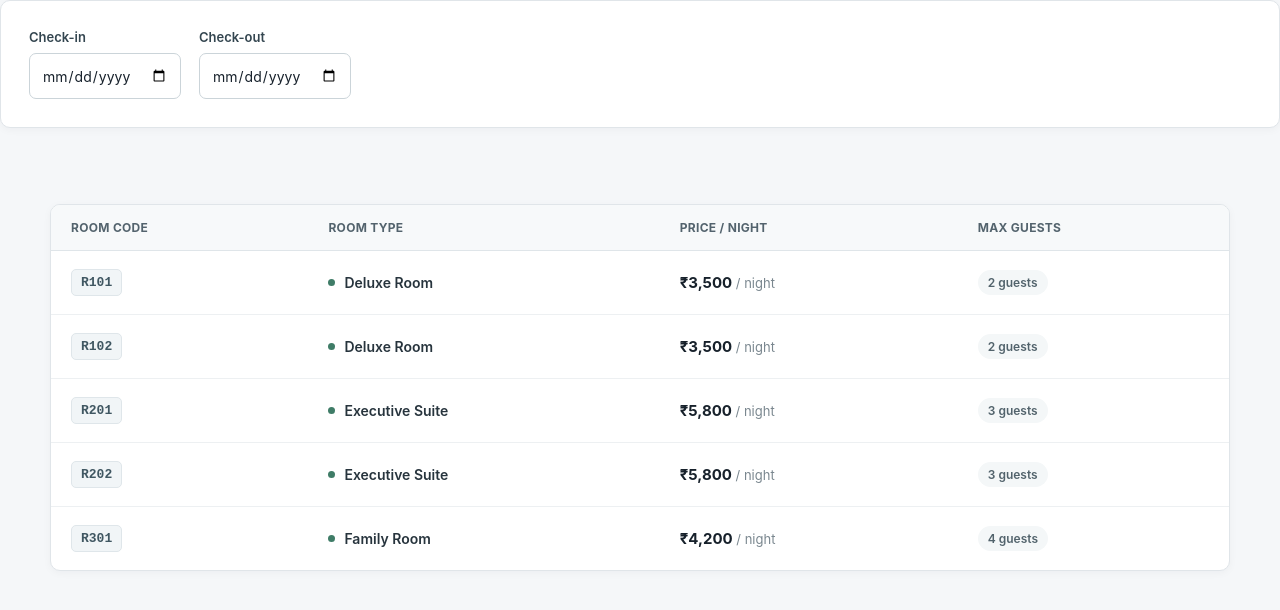
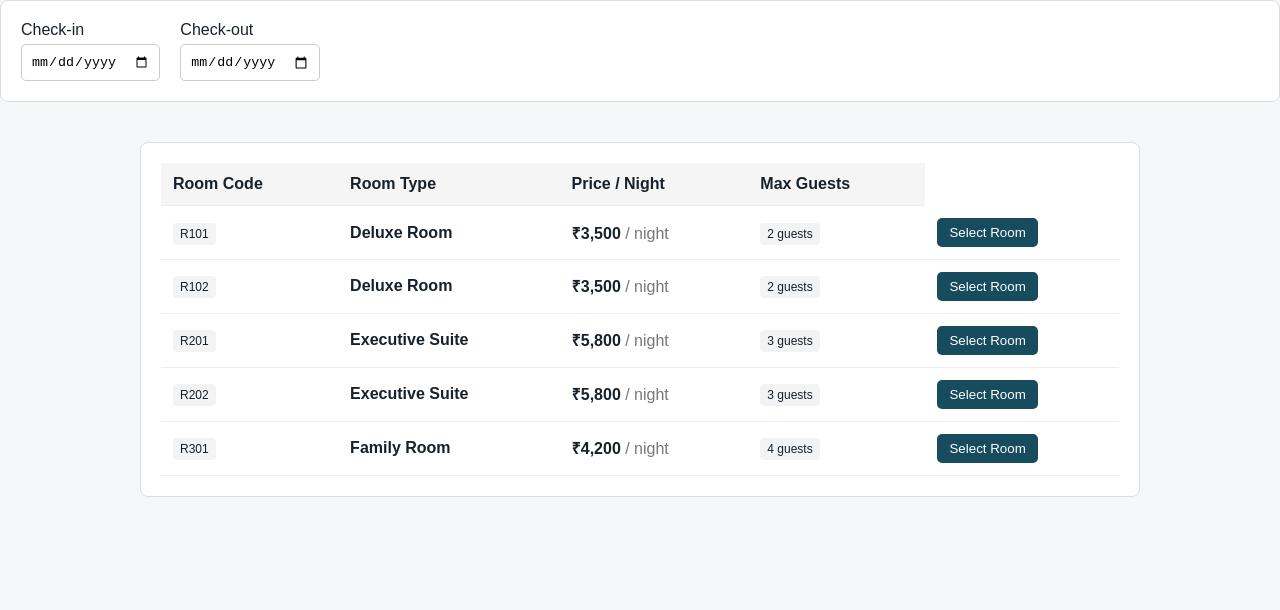
Before and after one commit to BhargabDutta/hotel-booking, a React (Vite) app: page / in a window 1280 px wide. Shown: the top 610 px of the page. Built offline with nearby package versions, Linux system fonts and the light colour scheme.

Commit message:
applying room selection and optimizing css

```diff
--- a/src/App.jsx
+++ b/src/App.jsx
@@ -1,11 +1,15 @@
-
+import { useState } from "react";
 import RoomDisplay from "./components/RoomDisplay";
 import SelectDates from "./components/SelectDates";
 function App() {
+  const [selectedRoom, setSelectedRoom] = useState(null);
   return (
     <div>
       <SelectDates />
-      <RoomDisplay />
+      <RoomDisplay
+        selectedRoom={selectedRoom}
+        setSelectedRoom={setSelectedRoom}
+      />
     </div>
   );
 }
--- a/src/components/RoomDisplay.jsx
+++ b/src/components/RoomDisplay.jsx
@@ -31,7 +31,7 @@ const rooms = [
     maxGuests: 4,
   },
 ];
-function RoomDisplay() {
+function RoomDisplay({ selectedRoom, setSelectedRoom }) {
   return (
     <div>
         <main className="container">
@@ -48,15 +48,20 @@ function RoomDisplay() {
                     </thead>
 
                     <tbody>
-                {rooms.map((room) => (
-                  <tr key={room.roomCode}>
+                    {rooms.map((room) => {
+                        const isSelected = selectedRoom?.roomCode === room.roomCode;
+
+                        return (
+                        <tr
+                            key={room.roomCode}
+                            className={isSelected ? "selected-row" : ""}
+                        >
                             <td>
                             <span className="room-code">{room.roomCode}</span>
                             </td>
 
                             <td>
                             <div className="room-type">
-                        <span className="room-dot"></span>
                                 {room.roomType}
                             </div>
                             </td>
@@ -73,10 +78,34 @@ function RoomDisplay() {
                                 {room.maxGuests} guests
                             </span>
                             </td>
+
+                            <td>
+                            <button
+                                className={`select-btn ${isSelected ? "selected" : ""}`}
+                                onClick={() => setSelectedRoom(room)}
+                            >
+                                {isSelected ? "Selected" : "Select Room"}
+                            </button>
+                            </td>
                         </tr>
-                ))}
+                        );
+                    })}
                     </tbody>
                 </table>
+
+
+                {selectedRoom && (
+  <div className="selected-room-info">
+    <h3>Selected Room</h3>
+    <p>
+      <strong>{selectedRoom.roomCode}</strong> — {selectedRoom.roomType}
+    </p>
+    <p>
+      ₹{selectedRoom.pricePerNight.toLocaleString("en-IN")} / night • Max{" "}
+      {selectedRoom.maxGuests} guests
+    </p>
+  </div>
+)}
             </div>
             </section>
         </main>
--- a/src/index.css
+++ b/src/index.css
@@ -2,380 +2,108 @@
   box-sizing: border-box;
 }
 
-:root {
-  font-family:
-    Inter, ui-sans-serif, system-ui, -apple-system, BlinkMacSystemFont,
-    "Segoe UI", sans-serif;
-
+body {
+  margin: 0;
+  font-family: Arial, sans-serif;
+  background: #f5f7f9;
   color: #17212b;
-  background: #f5f7f9;
-  font-synthesis: none;
-  text-rendering: optimizeLegibility;
 }
 
-body {
-  margin: 0;
-  min-width: 320px;
-  min-height: 100vh;
-  background: #f5f7f9;
+.container {
+  width: 90%;
+  max-width: 1000px;
+  margin: 40px auto;
 }
 
-/* Header */
-
-.header {
-  height: 68px;
-  background: #ffffff;
-  border-bottom: 1px solid #e5e9ed;
-}
-
-.header-content {
-  width: min(1180px, calc(100% - 40px));
-  height: 100%;
-  margin: 0 auto;
-
-  display: flex;
-  align-items: center;
-  justify-content: space-between;
-}
-
-.brand {
-  display: flex;
-  align-items: center;
-  gap: 10px;
-
-  color: #173f50;
-  font-size: 19px;
-  font-weight: 700;
-  letter-spacing: -0.3px;
-}
-
-.brand-icon {
-  width: 34px;
-  height: 34px;
-  border-radius: 8px;
-
-  display: grid;
-  place-items: center;
-
-  background: #174b5e;
-  color: #ffffff;
-
-  font-size: 16px;
-  font-weight: 700;
-}
-
-.header-label {
-  color: #687681;
-  font-size: 14px;
-}
-
-/* Main */
-
-.container {
-  width: min(1180px, calc(100% - 40px));
-  margin: 0 auto;
-  padding: 48px 0 80px;
-}
-
-.page-heading {
-  display: flex;
-  align-items: flex-end;
-  justify-content: space-between;
-  gap: 24px;
-
-  margin-bottom: 28px;
-}
-
-.eyebrow {
-  margin: 0 0 8px;
-
-  color: #58707c;
-  font-size: 12px;
-  font-weight: 700;
-  letter-spacing: 1px;
-}
-
-h1 {
-  margin: 0;
-
-  color: #17212b;
-  font-size: 32px;
-  line-height: 1.2;
-  letter-spacing: -0.7px;
-}
-
-.subtitle {
-  margin: 9px 0 0;
-
-  color: #687681;
-  font-size: 15px;
-}
-
-/* Room count */
-
-.room-count {
-  min-width: 90px;
-  padding: 12px 16px;
-
-  display: flex;
-  flex-direction: column;
-  align-items: center;
-
-  background: #ffffff;
-  border: 1px solid #e1e6ea;
+.booking-form,
+.room-card {
+  background: white;
+  padding: 20px;
+  margin-bottom: 20px;
+  border: 1px solid #ddd;
   border-radius: 8px;
 }
 
-.room-count strong {
-  color: #173f50;
-  font-size: 20px;
-  line-height: 1.2;
-}
-
-.room-count span {
-  margin-top: 2px;
-  color: #71808a;
-  font-size: 12px;
-}
-
-/* Table card */
-
-.room-card {
-  overflow: hidden;
-
-  background: #ffffff;
-  border: 1px solid #e0e5e9;
-  border-radius: 10px;
-
-  box-shadow: 0 2px 8px rgba(23, 33, 43, 0.04);
-}
-
-.table-wrapper {
-  width: 100%;
-  overflow-x: auto;
-}
-
-table {
-  width: 100%;
-  min-width: 650px;
-
-  border-collapse: collapse;
-  text-align: left;
-}
-
-thead {
-  background: #f7f9fa;
-}
-
-th {
-  padding: 15px 20px;
-
-  border-bottom: 1px solid #dfe5e9;
-
-  color: #53636d;
-  font-size: 12px;
-  font-weight: 700;
-  letter-spacing: 0.3px;
-  text-transform: uppercase;
-}
-
-td {
-  padding: 18px 20px;
-
-  border-bottom: 1px solid #edf0f2;
-
-  color: #27343d;
-  font-size: 14px;
-}
-
-tbody tr:last-child td {
-  border-bottom: none;
-}
-
-tbody tr {
-  transition: background-color 0.15s ease;
-}
-
-tbody tr:hover {
-  background: #fafcfd;
-}
-
-/* Room code */
-
-.room-code {
-  display: inline-flex;
-  align-items: center;
-
-  padding: 5px 9px;
-
-  background: #f1f5f7;
-  border: 1px solid #dfe6ea;
-  border-radius: 5px;
-
-  color: #405762;
-  font-family: monospace;
-  font-size: 13px;
-  font-weight: 600;
-}
-
-/* Room type */
-
-.room-type {
+.date-fields {
   display: flex;
-  align-items: center;
-  gap: 9px;
-
-  font-weight: 600;
-}
-
-.room-dot {
-  width: 7px;
-  height: 7px;
-  flex: 0 0 7px;
-
-  border-radius: 50%;
-  background: #3f7c67;
-}
-
-/* Price */
-
-.price {
-  color: #17212b;
-  font-size: 15px;
-  font-weight: 700;
-}
-
-.price-label {
-  color: #7a878f;
-  font-size: 13px;
-}
-
-/* Guest badge */
-
-.guest-badge {
-  display: inline-block;
-
-  padding: 5px 10px;
-
-  background: #f4f7f8;
-  border-radius: 20px;
-
-  color: #52636c;
-  font-size: 12px;
-  font-weight: 600;
-}
-
-/* Responsive */
-
-@media (max-width: 700px) {
-  .header-content,
-  .container {
-    width: min(100% - 28px, 1180px);
-  }
-
-  .container {
-    padding-top: 32px;
-  }
-
-  .page-heading {
-    align-items: flex-start;
-  }
-
-  h1 {
-    font-size: 27px;
-  }
-
-  .header-label {
-    display: none;
-  }
-
-  .room-count {
-    min-width: 76px;
-  }
-}
-
-/* Booking form */
-
-.booking-form {
-  margin-bottom: 28px;
-  padding: 28px;
-  display: flex;
-  width: 100%;
-  justify-content: left;
-
-  background: #ffffff;
-  border: 1px solid #e0e5e9;
-  border-radius: 10px;
-
-  box-shadow: 0 2px 8px rgba(23, 33, 43, 0.04);
-}
-
-.form-header {
-  margin-bottom: 24px;
-}
-
-.form-header h1 {
-  margin: 0;
-
-  color: #17212b;
-  font-size: 28px;
-  line-height: 1.2;
-  letter-spacing: -0.5px;
-}
-
-.date-fields {
-  display: grid;
-  grid-template-columns: 1fr 1fr;
-  gap: 18px;
-  max-width: 650px;
+  gap: 20px;
 }
 
 .form-group {
   display: flex;
   flex-direction: column;
-  gap: 8px;
+  gap: 5px;
 }
 
-.form-group label {
-  color: #344650;
-  font-size: 13px;
+.form-group input {
+  padding: 9px;
+  border: 1px solid #ccc;
+  border-radius: 5px;
+}
+
+table {
+  width: 100%;
+  border-collapse: collapse;
+}
+
+th,
+td {
+  padding: 12px;
+  text-align: left;
+  border-bottom: 1px solid #eee;
+}
+
+th {
+  background: #f5f5f5;
+}
+
+.room-code,
+.guest-badge {
+  padding: 4px 7px;
+  background: #f1f3f4;
+  border-radius: 4px;
+  font-size: 12px;
+}
+
+.price,
+.room-type {
   font-weight: 600;
 }
 
-.form-group input {
-  width: 100%;
-  height: 46px;
-  padding: 0 12px;
-
-  background: #ffffff;
-  border: 1px solid #cbd4d9;
-  border-radius: 7px;
-
-  color: #17212b;
-  font-family: inherit;
-  font-size: 14px;
-
-  outline: none;
-  transition:
-    border-color 0.15s ease,
-    box-shadow 0.15s ease;
+.price-label {
+  color: #777;
 }
 
-.form-group input:hover {
-  border-color: #9eabb2;
+.select-btn {
+  padding: 7px 12px;
+  border: 0;
+  border-radius: 5px;
+  background: #174b5e;
+  color: white;
+  cursor: pointer;
 }
 
-.form-group input:focus {
-  border-color: #174b5e;
-  box-shadow: 0 0 0 3px rgba(23, 75, 94, 0.1);
+.select-btn.selected {
+  background: #198754;
+}
+
+.selected-row {
+  background: #eef8ff;
+}
+
+.selected-room-info {
+  margin-top: 15px;
+  padding: 15px;
+  background: #f5faf7;
+  border-radius: 6px;
 }
 
 @media (max-width: 600px) {
-  .booking-form {
-    padding: 20px;
+  .date-fields {
+    flex-direction: column;
   }
 
-  .date-fields {
-    grid-template-columns: 1fr;
+  table {
+    font-size: 13px;
   }
 }
```
Lines whose indentation alone changed are shown as unchanged.
